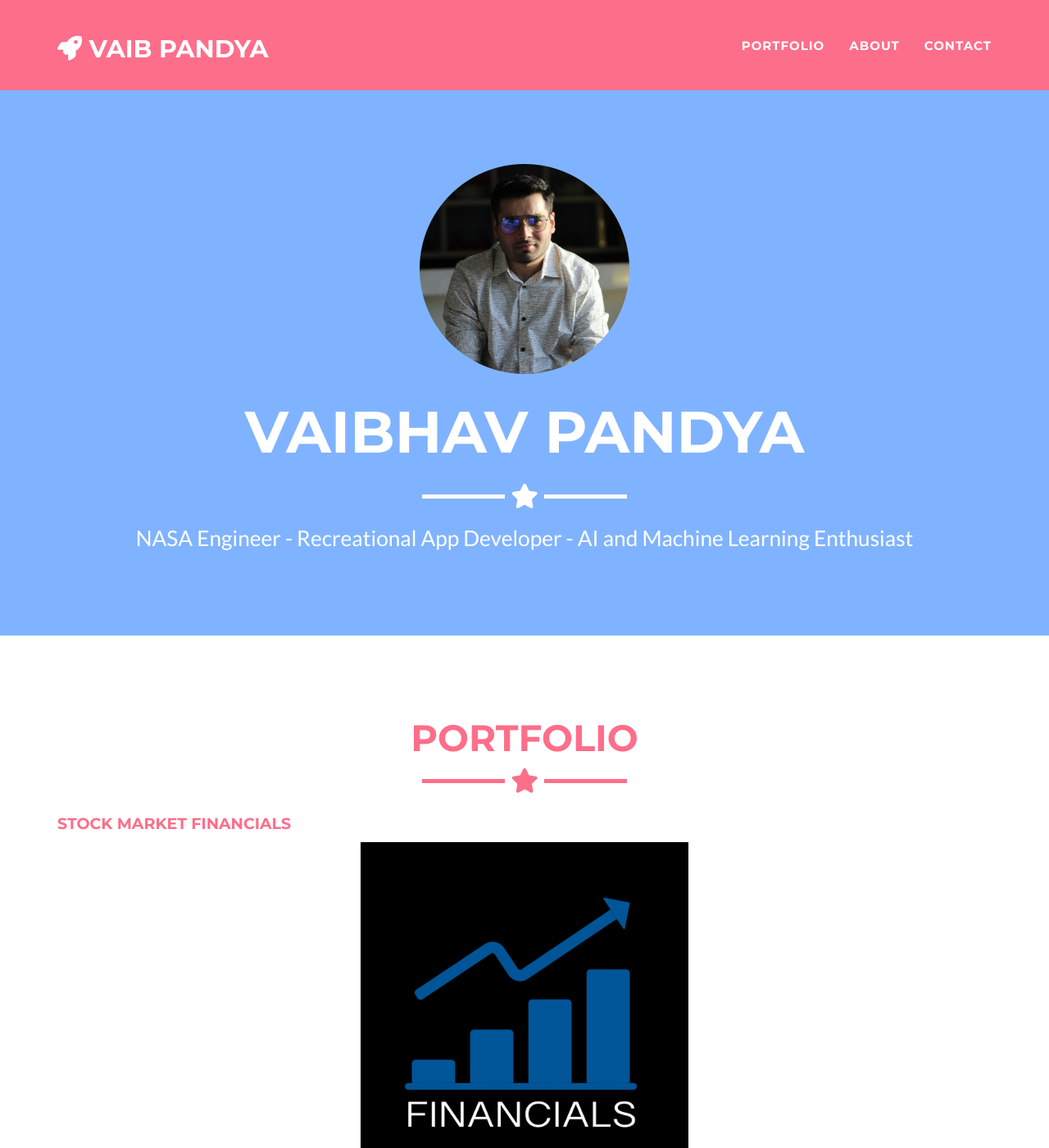
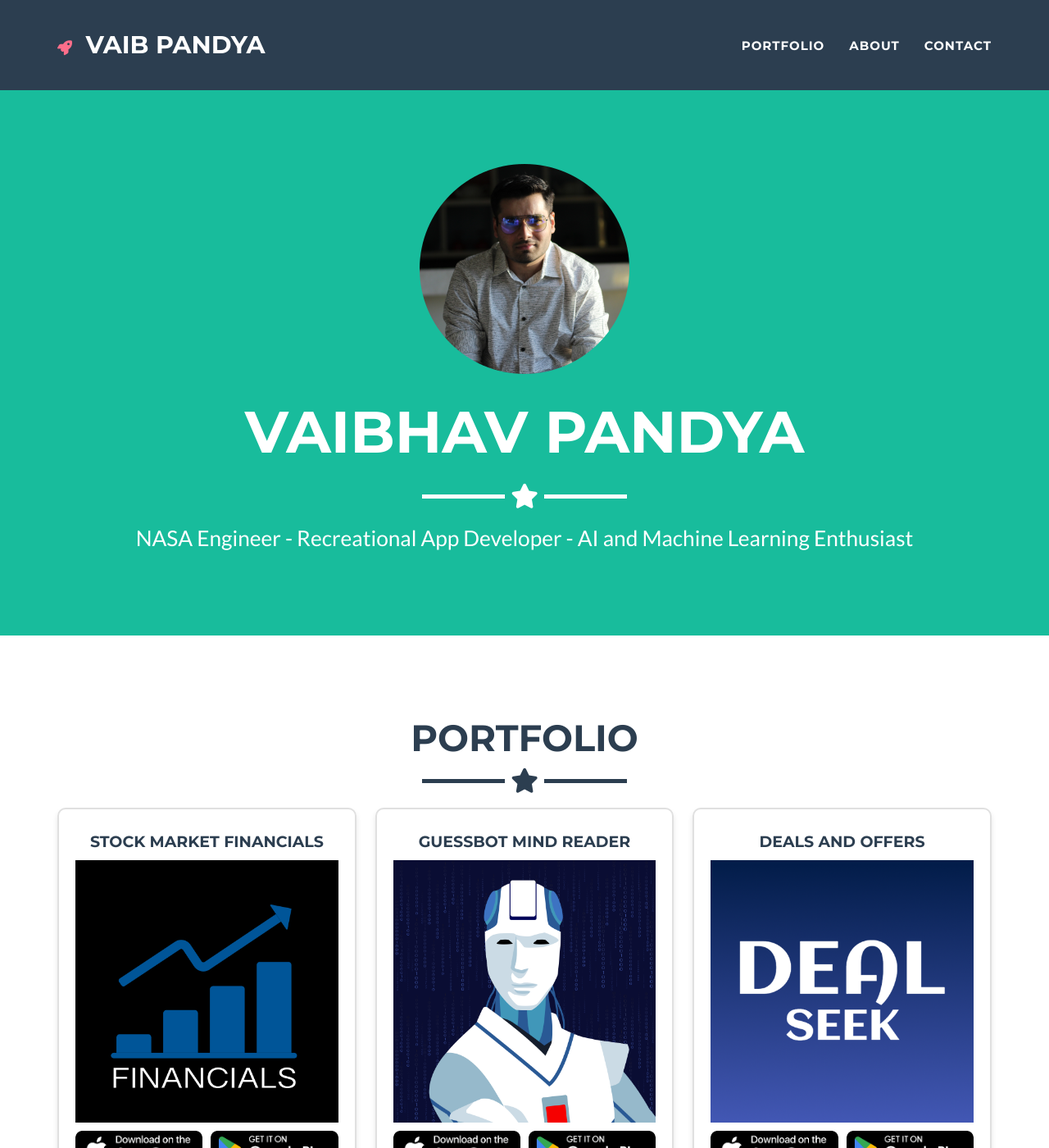
Before and after one commit to pandyav/pandyav.github.io, a Jekyll site: the page built from _posts/2014-07-18-project-1.markdown, in a window 1280 px wide and 1400 px high. Shown: the whole window at 82% size. Built offline with Jekyll 4.4.1, drawn with Linux system fonts in a browser that asks for light colours; some of the changed text lies outside the part shown.

Commit message:
main pic

```diff
--- a/_config.yml
+++ b/_config.yml
@@ -26,10 +26,10 @@
 
 # Color settings (hex-codes without the leading hash-tag)
 color:
-  primary: 80B3FF
-  primary-rgb: 128,179,255"
-  secondary: FD6E8A
-  secondary-dark: A2122F
+  primary: 18bc9c #80B3FF
+  primary-rgb: "24,288,156" #"128,179,255"
+  secondary: 2c3e50 #FD6E8A
+  secondary-dark: 233140 #A2122F
 
 # Footer settings
 footer:
```
